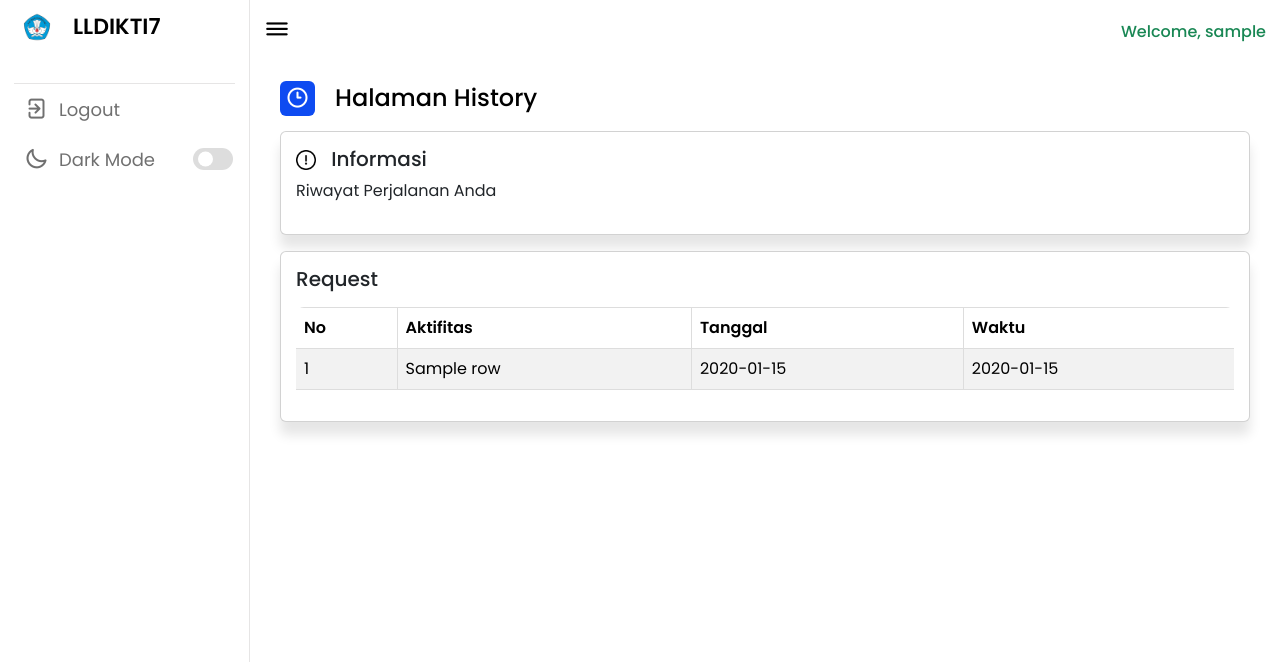
After one commit to Angelaczr/literaliLAST-, a Flask app: template templates/user_pts/pts_history.html in a window 1280 px wide. The commit adds this page. Shown: the top 662 px of the page. Run offline with Flask 3, Linux system fonts and the light colour scheme; the template is opened without the code that fills it: most values are stand-ins (such as "Sample title", 1, 10 or a date in 2020); one stand-in notice (Sample message) is shown; some libraries are stand-ins or nearby versions.

Commit message:
show history

```diff
--- a/app.py
+++ b/app.py
@@ -387,7 +387,7 @@ def pts_edit(id):
                 INSERT INTO history_pts (user_id_defined, aktivitas, created_at, updated_at)
                 VALUES (%s, %s, NOW(), NOW())
             """
-            history_params = (session['id_organization'], 'update data wisuda')
+            history_params = (session['id_organization'], 'Update Data Wisuda')
             execute_query(history_query, history_params)
 
             flash('Data berhasil diperbarui!', 'success')
@@ -410,8 +410,21 @@ def pts_edit(id):
 
         return render_template('user_pts/pts_edit.html', data=data)
 
-def allowed_file(filename, allowed_extensions):
-    return '.' in filename and filename.rsplit('.', 1)[1].lower() in allowed_extensions
+@app.route('/pts_history')
+@login_required
+@pts_required
+def pts_history():
+    title = "History PTS"
+    try:
+        user_defined_id = session.get('id_organization')
+        request_query = f"SELECT * FROM history_pts WHERE user_id_defined = '{user_defined_id}';"
+        request_data = execute_query(request_query)
+        print(request_data)
+
+    except Exception as e:
+        print(f"An error occurred while fetching data: {str(e)}")
+    return render_template('user_pts/pts_history.html', user_name=session.get('user_name'), title=title, request_data=request_data)
+
 
 
 if __name__ == '__main__':
--- a/templates/master/nav.html
+++ b/templates/master/nav.html
@@ -59,7 +59,7 @@
       </a>
     </li>
     <li class="dropdown">
-      <a href="">
+      <a href="{{url_for('pts_history')}}">
         <i class="uil uil-upload"></i>
         <span class="link-name">History</span>
       </a>
--- /dev/null
+++ b/templates/user_pts/pts_history.html
@@ -0,0 +1,86 @@
+{% extends 'master/main.html' %} {% block content %}
+
+<!-- Begin alerts -->
+{% with messages = get_flashed_messages(with_categories=true) %} {% if messages
+%} {% for category, message in messages %}
+<script>
+  Swal.fire({
+    title: "{{ category.title() }}!",
+    text: "{{ message }}",
+    icon: "{{ category }}" == "danger" ? "error" : "{{ category }}",
+    showConfirmButton: true,
+  }).then((result) => {
+    // Redirect to the same page
+    window.location.href = window.location.href;
+  });
+</script>
+{% endfor %} {% endif %} {% endwith %}
+<!-- End alerts -->
+
+<div class="activity mx-3">
+  <div class="title mt-2">
+    <i class="uil uil-clock-three"></i>
+    <span class="text">Halaman History</span>
+  </div>
+  <div class="card">
+    <h5>
+      <img
+        src="{{ url_for('static', filename='assets/img/Icon/warning.png') }}"
+        alt="Info Icon"
+      />
+      Informasi
+    </h5>
+    <p>
+      Riwayat Perjalanan Anda
+    </p>
+  </div>
+
+  <div class="card mt-3">
+    <div class="d-flex justify-content-between mb-2">
+      <h5>Request</h5>
+    </div>
+
+    <div class="table-responsive rounded-3">
+      <table class="table table-striped">
+        <thead>
+          <tr>
+            <th scope="col">No</th>
+            <th scope="col">Aktifitas</th>
+            <th scope="col">Tanggal</th>
+            <th scope="col">Waktu</th>
+          </tr>
+        </thead>
+        <tbody>
+          {% if request_data %}
+            {% set counter = 1 %}
+            {% for row in request_data %}
+            <tr>
+              <td>{{ counter }}</td>
+              <td>{{ row[2] }}</td>
+              <td>{{ row[3].strftime('%Y-%m-%d') }}</td>
+              <td>{{ row[3].strftime('%H:%M:%S') }}</td>
+
+            </tr>
+            {% set counter = counter + 1 %}
+            {% endfor %}
+          {% else %}
+          <tr>
+            <td colspan="5" class="text-center">Tidak ada data tersedia.</td>
+          </tr>
+          {% endif %}
+        </tbody>
+      </table>
+    </div>
+  </div>
+
+
+ <!-- Bootstrap JS -->
+  <script
+    src="https://cdn.jsdelivr.net/npm/bootstrap@5.3.3/dist/js/bootstrap.bundle.min.js"
+    integrity="sha384-YvpcrYf0tY3lHB60NNkmXc5s9fDVZLESaAA55NDzOxhy9GkcIdslK1eN7N6jIeHz"
+    crossorigin="anonymous"
+  ></script>
+  <script src="https://cdnjs.cloudflare.com/ajax/libs/xlsx/0.18.0/xlsx.full.min.js"></script>
+
+  {% endblock content %}
+</div>
```
